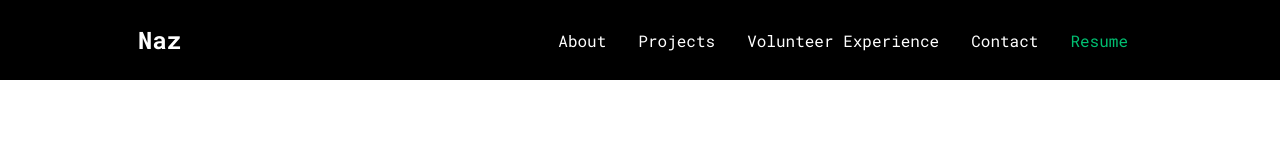
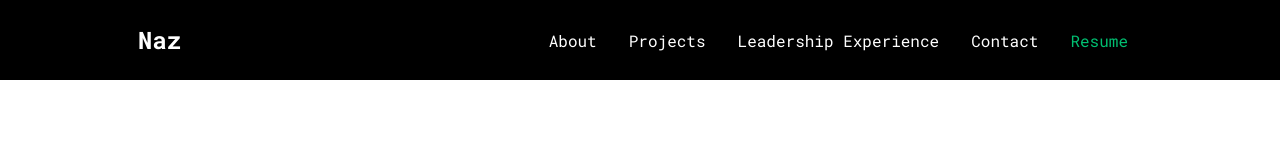
Before and after one commit to usmanazz/Portfolio-Website, a React (Create React App) app: page / in a window 1280 px wide. Shown: the top 160 px of the page. Built offline with nearby package versions, Linux system fonts and the light colour scheme; a web font is replaced by a local one.

Commit message:
change volunteer experience title

```diff
--- a/src/components/Navbar/index.js
+++ b/src/components/Navbar/index.js
@@ -29,8 +29,8 @@ const Navbar = ({ toggleSidebar }) => {
               <NavLinks to="projects">Projects</NavLinks>
             </NavItem>
             <NavItem>
-              <NavLinks to="volunteer experience">
-                Volunteer Experience
+              <NavLinks to="leadership experience">
+                Leadership Experience
               </NavLinks>
             </NavItem>
             <NavItem>
--- a/src/components/Sidebar/index.js
+++ b/src/components/Sidebar/index.js
@@ -24,8 +24,8 @@ const Sidebar = ({ isOpen, toggleSidebar }) => {
           <SidebarLink to="projects" onClick={toggleSidebar}>
             Projects
           </SidebarLink>
-          <SidebarLink to="volunteer experience" onClick={toggleSidebar}>
-            Volunteer Experience
+          <SidebarLink to="leadership experience" onClick={toggleSidebar}>
+            Leadership Experience
           </SidebarLink>
           <SidebarLink to="contact" onClick={toggleSidebar}>
             Contact
--- a/src/components/VolunteerExpSection/index.js
+++ b/src/components/VolunteerExpSection/index.js
@@ -9,8 +9,8 @@ import volunteerExp from "../../data/volunteerExperience";
 
 const VolunteerExpSection = () => {
   return (
-    <VolunteerExpContainer id="volunteer experience">
-      <VolunteerHeader>Volunteer Experience</VolunteerHeader>
+    <VolunteerExpContainer id="leadership experience">
+      <VolunteerHeader>Leadership Experience</VolunteerHeader>
       <CardsContainer>
         {volunteerExp.map((v, idx) => {
           return (
```
